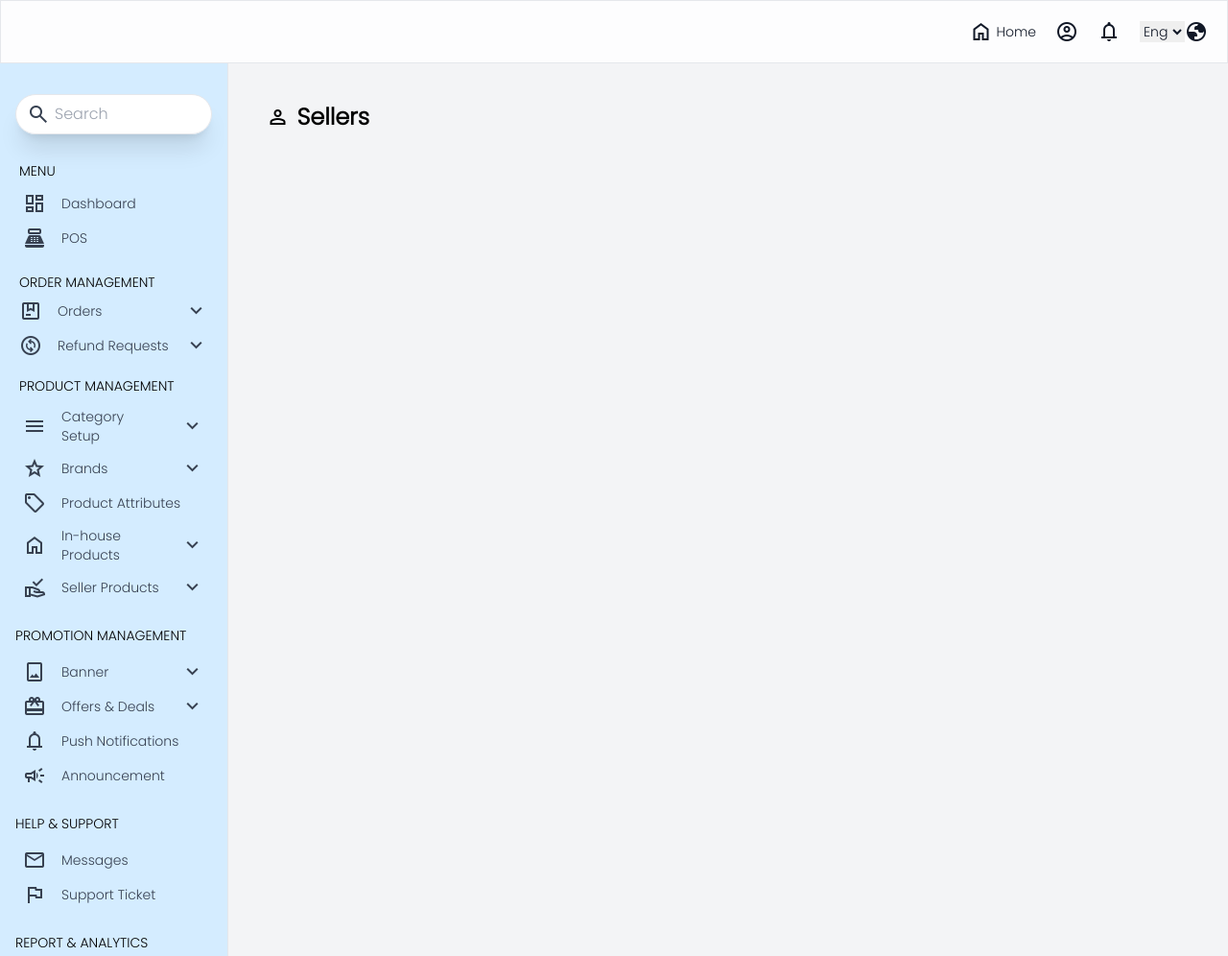
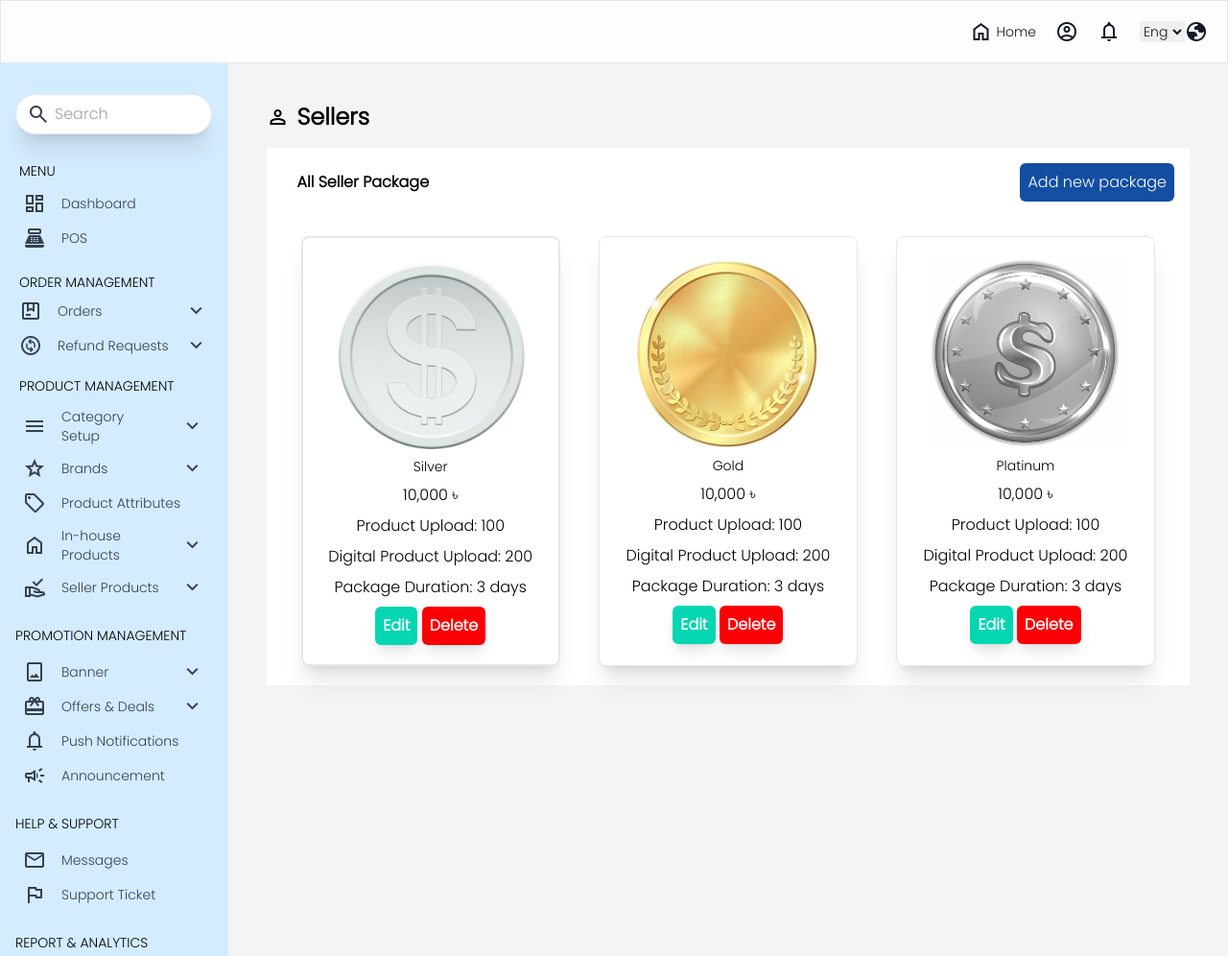
Before and after one commit to TamimFatema/Admin_Dashboard, a plain HTML site: page Users/Sellers/Package.html in a window 1280 px wide. Shown: the whole page at 96% size. Drawn offline with nearby package versions, Linux system fonts and the light colour scheme.

Commit message:
seller package

```diff
--- a/Users/Sellers/Package.html
+++ b/Users/Sellers/Package.html
@@ -685,10 +685,72 @@
             <div class="flex items-center gap-2 mb-4">
                 <span class="material-symbols-outlined">
                     person
-                    </span>
+                </span>
                 <h2 class="text-2xl font-bold">Sellers</h2>
             </div>
+            <div class="bg-white">
+                <div class="flex justify-between px-4 py-2 items-center">
+                    <p class="font-bold p-4">All Seller Package</p>
+                    <button class="bg-[#134EA3] text-white rounded-md p-2">
+                        Add new package
+                    </button>
+                </div>
+                <div class="flex flex-col md:flex-row px-4">
+                    <div class="bg-white border border-2 rounded-lg shadow-xl m-5 justify-center w-1/3 p-5 text-center space-y-2">
+                        <img src="/Images/silver.jpg" alt="silver coin"
+                            style="width: 200px; height: 200px; display: inline;" />
+                        <p class="text-sm">Silver</p>
+                        <p>10,000 ৳</p>
+                        <p>Product Upload: 100</p>
+                        <p>Digital Product Upload: 200</p>
+                        <p>Package Duration: 3 days</p>
+                        <div class="my-2">
+                            <button class="bg-[#06D6B1] text-white font-bold rounded-md shadow-lg p-2">
+                                Edit
+                            </button>
+                            <button class="bg-[#FC0005] text-white font-bold rounded-md shadow-lg p-2">
+                                Delete
+                            </button>
+                        </div>
+                    </div>
 
+                    <div class="bg-white border border-1 rounded-lg shadow-xl m-5 justify-center w-1/3 p-5 text-center space-y-2">
+                        <img src="/Images/gold.jpg" alt="cold coin"
+                            style="width: 200px; height: 200px; display: inline;" />
+                        <p class="text-sm">Gold</p>
+                        <p>10,000 ৳</p>
+                        <p>Product Upload: 100</p>
+                        <p>Digital Product Upload: 200</p>
+                        <p>Package Duration: 3 days</p>
+                        <div class="my-2">
+                            <button class="bg-[#06D6B1] text-white font-bold rounded-md shadow-lg p-2">
+                                Edit
+                            </button>
+                            <button class="bg-[#FC0005] text-white font-bold rounded-md shadow-lg p-2">
+                                Delete
+                            </button>
+                        </div>
+                    </div>
+                    <div class="bg-white border border-1 rounded-lg shadow-xl m-5 justify-center w-1/3 p-5 text-center  space-y-2">
+                        <img src="/Images/platinum.jpg" alt="platiunum coin"
+                            style="width: 200px; height: 200px; display:inline;" />
+                        <p class="text-sm">Platinum</p>
+                        <p>10,000 ৳</p>
+                        <p>Product Upload: 100</p>
+                        <p>Digital Product Upload: 200</p>
+                        <p>Package Duration: 3 days</p>
+                        <div class="my-2 mx-4">
+                            <button class="bg-[#06D6B1] text-white font-bold rounded-md shadow-lg p-2">
+                                Edit
+                            </button>
+                            <button class="bg-[#FC0005] text-white font-bold rounded-md shadow-lg p-2">
+                                Delete
+                            </button>
+                        </div>
+                    </div>
+                </div>
+
+            </div>
 
         </div>
     </div>
```
Also changed, not shown: Images/gold.jpg (added), Images/platinum.jpg (added), Images/silver.jpg (added).
